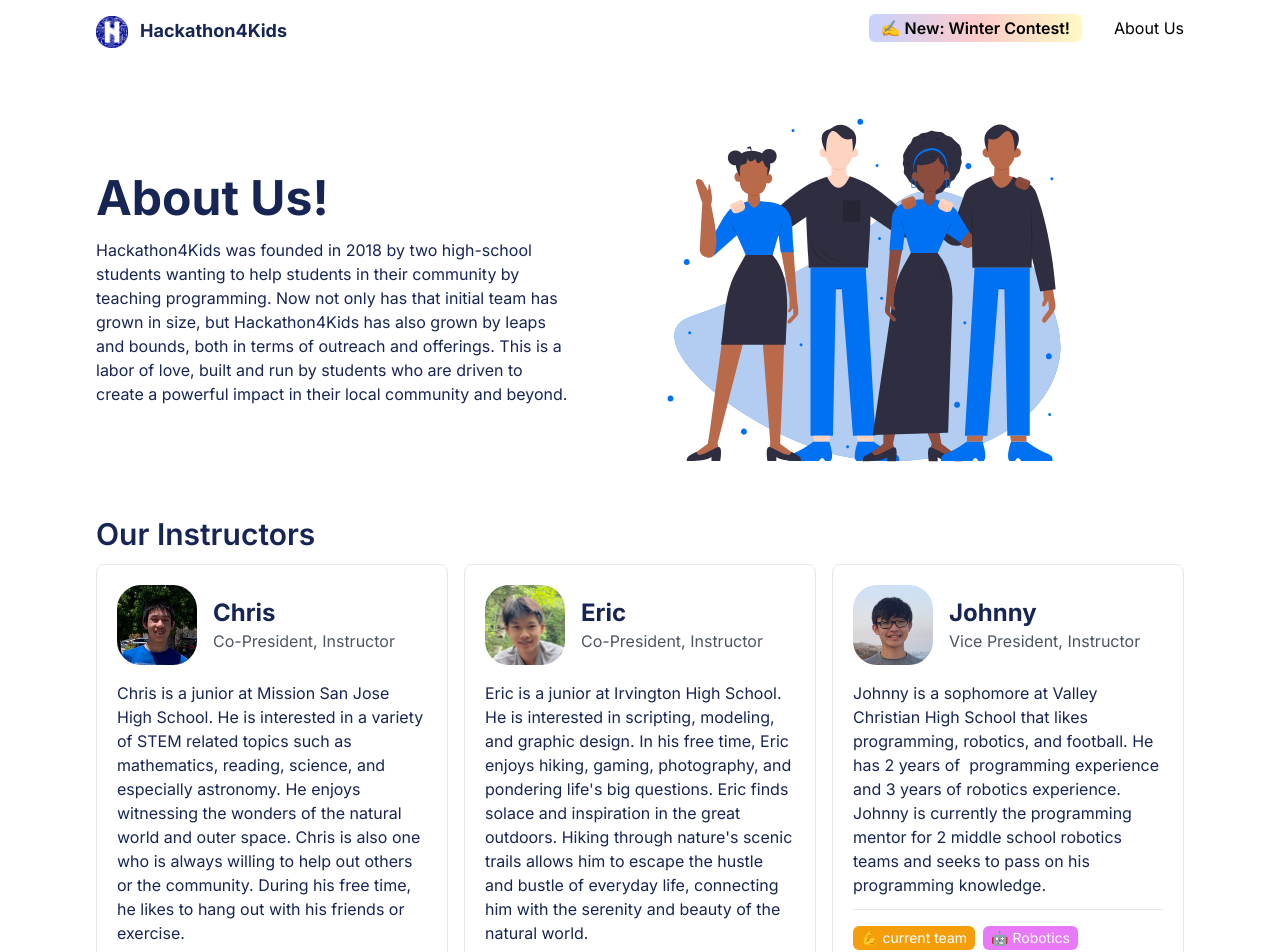
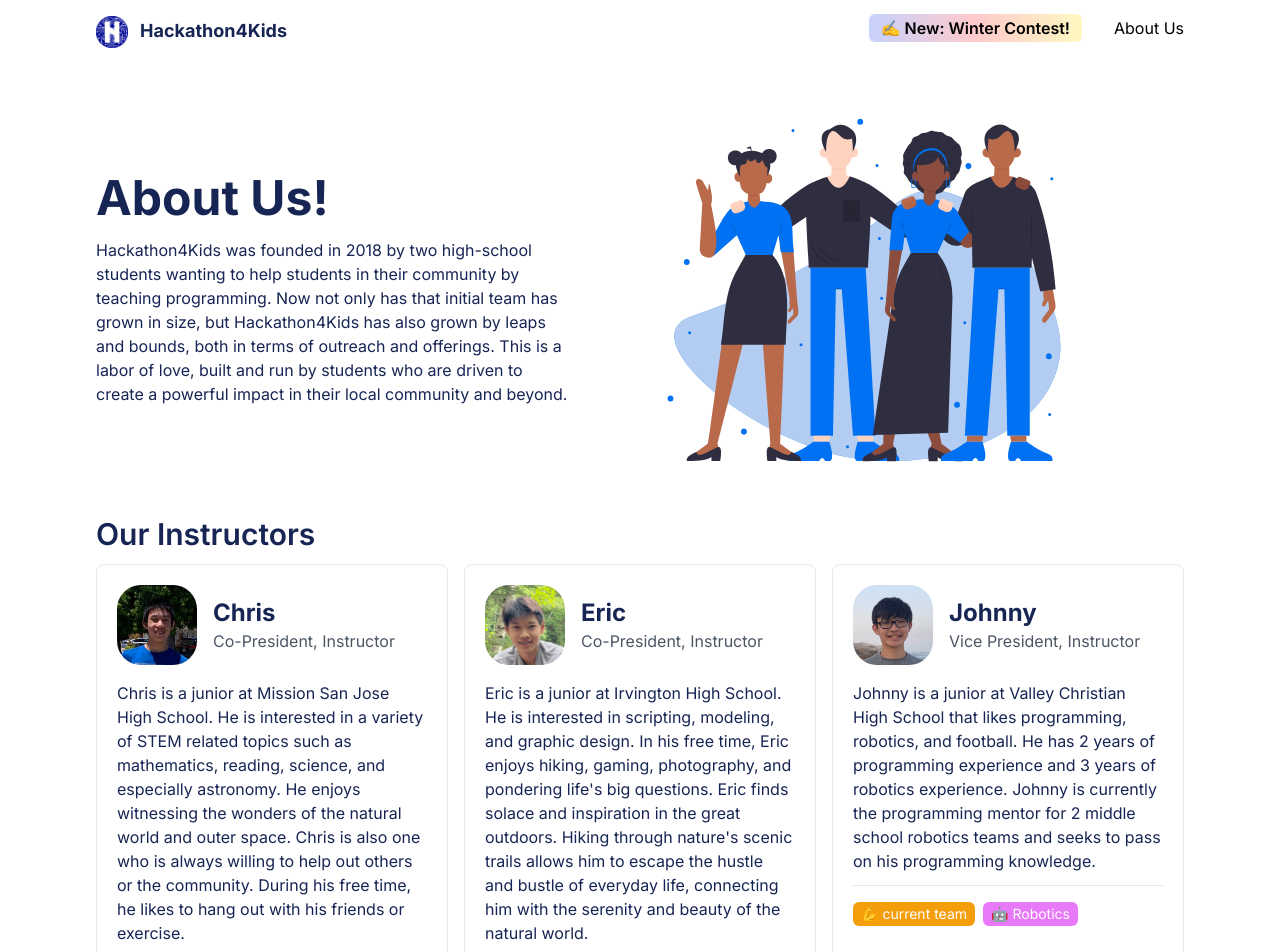
Before and after one commit to hellolol346/hackathon4kids.org, a Next.js app: page /about in a window 1280 px wide. Shown: the top 952 px of the page. Built offline with nearby package versions, Linux system fonts and the light colour scheme.

Commit message:
Update JohnnyWang.tsx

```diff
--- a/src/app/about/JohnnyWang.tsx
+++ b/src/app/about/JohnnyWang.tsx
@@ -8,7 +8,7 @@ const JohnnyWangCard = () => (
     avatar={johnnyWang}
     tags={[Tag.CurrentInstructor, Tag.Robotics]}
   >
-    Johnny is a sophomore at Valley Christian High School that likes programming, robotics, and football. He has 2 years of  programming experience and 3 years of robotics experience. Johnny is currently the programming mentor for 2 middle school robotics teams and seeks to pass on his programming knowledge.
+    Johnny is a junior at Valley Christian High School that likes programming, robotics, and football. He has 2 years of  programming experience and 3 years of robotics experience. Johnny is currently the programming mentor for 2 middle school robotics teams and seeks to pass on his programming knowledge.
   </Card>
 )
 
```
